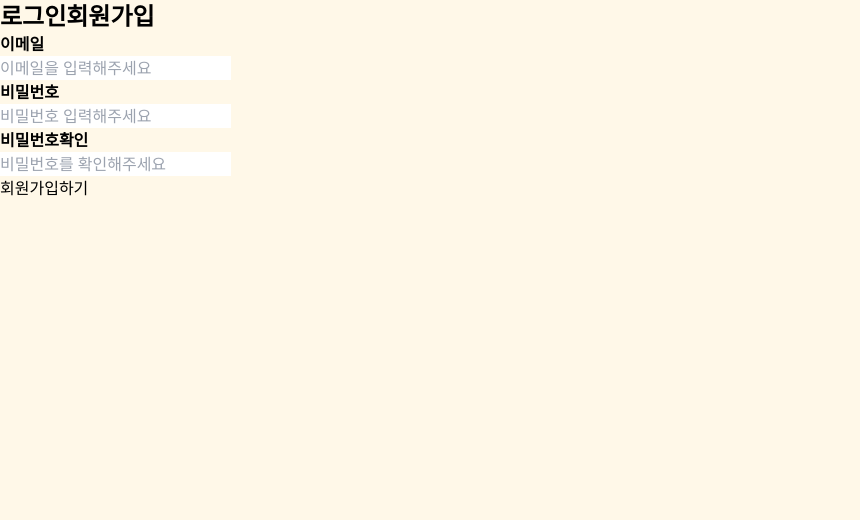
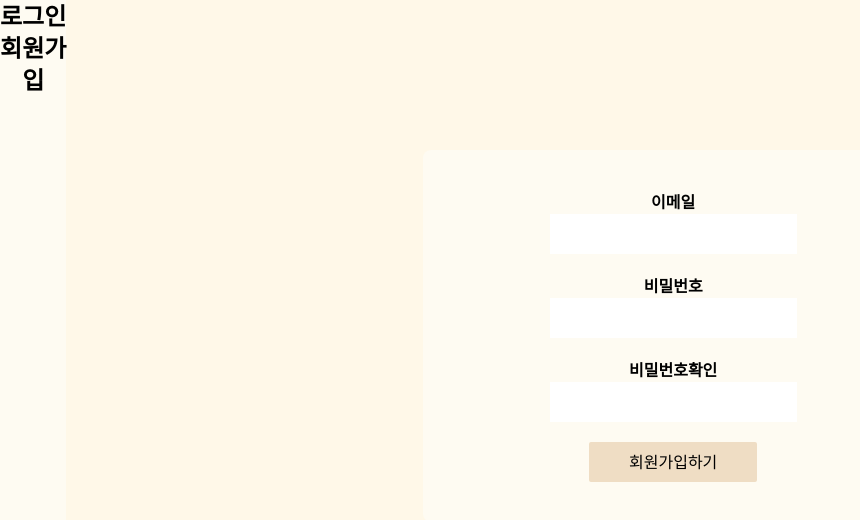
Before and after one commit to Sunjji/Sunjji, a Next.js app: page /sign-up in a window 1280 px wide. Shown: the top 520 px of the page, without its empty margins (0-860 px from the left). Built offline with nearby package versions, Linux system fonts and the light colour scheme; no server answers.

Commit message:
feat:레이아웃 감싸고 있음 사고로인한..

```diff
--- a/app/(root)/(home)/page.tsx
+++ b/app/(root)/(home)/page.tsx
@@ -1,5 +1,9 @@
 function HomePage() {
-  return <main>슬기로운 집사생활</main>;
+  return (
+    <>
+      <div className="w-[400px] h-[400px] bg-point"></div>
+    </>
+  );
 }
 
 export default HomePage;
--- a/app/(root)/_components/Header.tsx
+++ b/app/(root)/_components/SideBar.tsx
@@ -5,7 +5,7 @@ import { useAuthStore } from "@/zustand/auth.store";
 import Link from "next/link";
 import { useEffect } from "react";
 
-function Header() {
+function SideBar() {
   const isLoggedIn = useAuthStore((state) => state.isLoggedIn);
   const setIsLoggedIn = useAuthStore((state) => state.setIsLoggedIn);
   const isAuthInitialized = useAuthStore((state) => state.isAuthInitialized);
@@ -25,7 +25,7 @@ function Header() {
   console.log(isAuthInitialized);
 
   return (
-    <header>
+    <nav className="bg-point w-[70px] min-h-screen">
       {isAuthInitialized ? ( // isAuthInitialized가 true일때 출력(삼항연산자)
         <div>
           {isLoggedIn ? ( // isLoggedIn이 true일때 출력
@@ -53,8 +53,8 @@ function Header() {
         </div>
       ) : null}
       {/* isAuthInitialized가 false일때 null을 출력 */}
-    </header>
+    </nav>
   );
 }
 
-export default Header;
+export default SideBar;
--- a/app/(root)/layout.tsx
+++ b/app/(root)/layout.tsx
@@ -1,12 +1,12 @@
 import { PropsWithChildren } from "react";
-import Header from "./_components/Header";
+import SideBar from "./_components/SideBar";
 
 function Layout({ children }: PropsWithChildren) {
   return (
     <>
-      <body className="bg-beige">
-        <Header />
-        {children}
+      <body className="bg-beige flex">
+        <SideBar />
+        <main className="w-full">{children}</main>
       </body>
     </>
   );
--- a/app/(root)/page.tsx
+++ /dev/null
@@ -1,5 +0,0 @@
-function HomePage() {
-  return <main>슬기로운 집사생활</main>;
-}
-
-export default HomePage;
--- a/app/(root)/sign-up/page.tsx
+++ b/app/(root)/sign-up/page.tsx
@@ -27,34 +27,39 @@ function SignUpPage() {
   };
 
   return (
-    <main>
-      <section>
-        <div>
+    <main className="flex justify-center">
+      <ul className="mt-[150px] bg-point w-[500px] p-10 text-center rounded-[8px]">
+        <li>
           <h2 className="font-bold">이메일</h2>
           <input
+            className="mb-5 p-2"
             value={email}
-            placeholder="이메일을 입력해주세요"
             onChange={(e) => setEmail(e.target.value)}
           />
-        </div>
-        <div>
+        </li>
+        <li>
           <h2 className="font-bold">비밀번호</h2>
           <input
+            className="mb-5 p-2"
             value={password}
-            placeholder="비밀번호 입력해주세요"
             onChange={(e) => setPassword(e.target.value)}
           />
-        </div>
-        <div>
+        </li>
+        <li>
           <h2 className="font-bold">비밀번호확인</h2>
           <input
+            className="mb-5 p-2"
             value={checkpassword}
-            placeholder="비밀번호를 확인해주세요"
             onChange={(e) => setCheckpassword(e.target.value)}
           />
-        </div>
-        <button onClick={handleClickSignUpPage}>회원가입하기</button>
-      </section>
+        </li>
+        <button
+          className="bg-Brown p-2 px-10 rounded-sm"
+          onClick={handleClickSignUpPage}
+        >
+          회원가입하기
+        </button>
+      </ul>
     </main>
   );
 }
--- a/tailwind.config.ts
+++ b/tailwind.config.ts
@@ -10,6 +10,8 @@ const config: Config = {
     extend: {
       colors: {
         beige: "#FFF8E8",
+        point: "#FEFBF2",
+        Brown: "#EFDDC4",
         background: "var(--background)",
         foreground: "var(--foreground)",
       },
```
